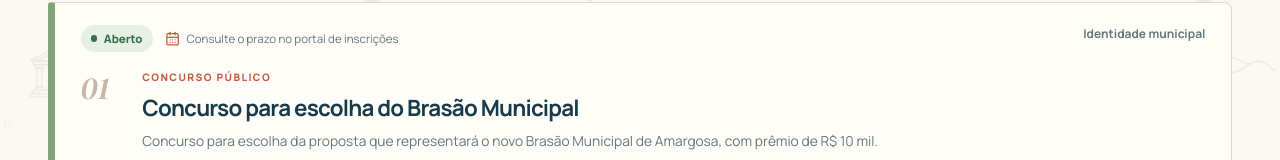
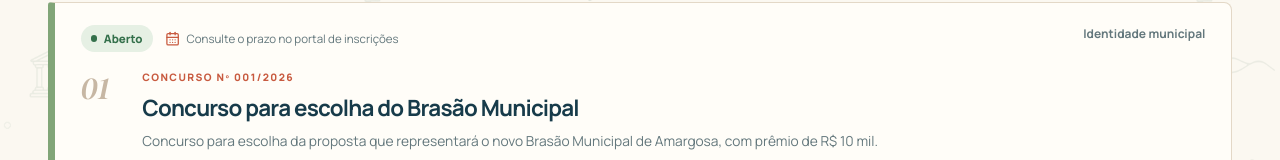
Before and after one commit to GustavoDevGTI/Editais-Culturais, a React (Vite) app: page / in a window 1280 px wide. Shown: the part 765-925 px from the top of the page. Built offline with nearby package versions, Linux system fonts and the light colour scheme.

Commit message:
Identifica concurso do Brasão no card

```diff
--- a/src/data/editais.ts
+++ b/src/data/editais.ts
@@ -10,7 +10,7 @@ export const editais: Edital[] = [
     deadline: "Consulte o prazo no portal de inscrições",
     publishedDate: "2026-09-10",
     publishedAt: "Publicado em 10 de setembro de 2026",
-    label: "Concurso público",
+    label: "Concurso nº 001/2026",
     audience: "Pessoas interessadas em participar do concurso para escolha do Brasão Municipal.",
     featured: true,
     pdfFile: "documents/concurso-brasao-municipal-001-2026.pdf",
```
